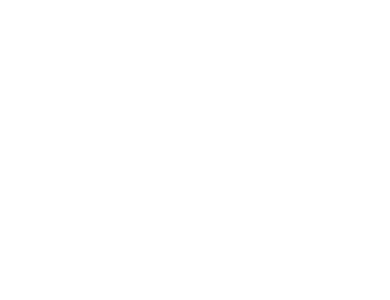
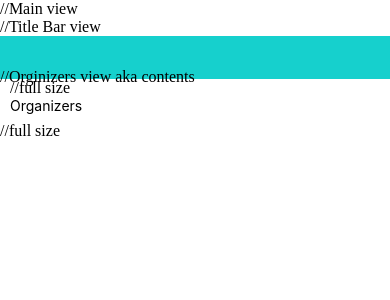
Before and after one commit to weareinit/ShellHacks-Mobile, a React Native app: screen / in a window 390 px wide. Shown: the top 300 px of the page. Built offline with nearby package versions, Linux system fonts and the light colour scheme.

Commit message:
Working on Sponsors page

```diff
--- a/App.js
+++ b/App.js
@@ -4,11 +4,14 @@
   Text,
   View
 } from 'react-native';
-
+import Landing from './src/Components/wlecome/Landing_components/Landing'
+import Organizers from './Organizers'
 export default class App extends Component {
   render() {
     return (
       <View style={styles.container}>
+
+        <Organizers />
       </View>
     );
   }
--- a/src/Components/MainPages/Interface_Contents/Sponsors/Page_contents/organizers.jsx
+++ b/Organizers.js
@@ -1,35 +1,34 @@
 import React, { Component } from 'react';
 import {
-    StyleSheet,
+    StyleSheet,Image,View,Text
 } from 'react-native';
-import { Header } from 'react-native-elements';
-export default class Sponsors extends Component {
+export default class Organizers extends Component {
     render() {
         return (
             <View>//Main view
-                <view style={Styles.Title_bar}>//Title Bar view
+                <View style={Styles.Title_bar}>//Title Bar view
 
-                    <view style={Styles.TitleBarContents}>
+                    <View style={Styles.TitleBarContents}>
                         <Image source={this.props.Logo} style={Styles.logo} /> //full size
-                        <text >
+                        <Text >
                             Organizers
-                        </text>
-                    </view>
-                </view>
+                        </Text>
+                    </View>
+                </View>
 
-                <view>//Orginizers view aka contents
+                <View>//Orginizers view aka contents
                     <Image source={this.props.organizer} style={Styles.logo} /> //full size
-                </view>
+                </View>
 
             </View>
         );
     }
 }
 
-const styles = StyleSheet.create({
+const Styles = StyleSheet.create({
     container: {
         flex: 1,
-        flexdirection: row,
+        flexDirection: 'row',
 
     },
     /*icon: {
--- a/src/Components/wlecome/Landing_components/Landing.js
+++ b/src/Components/wlecome/Landing_components/Landing.js
@@ -7,7 +7,7 @@
 import Logo from '../Login_components/Logo.js'
 import Login from '../Login_components/Login.js'
 import Register from '../Login_components/Register.js'
-import Bottom_logo from '../Landing_components/Bottom_logo.js';
+import Bottom_logo from '../Landing_components/Bottom_logo.js'
 
 export default class Landing extends Component {
   constructor(props) {
```
